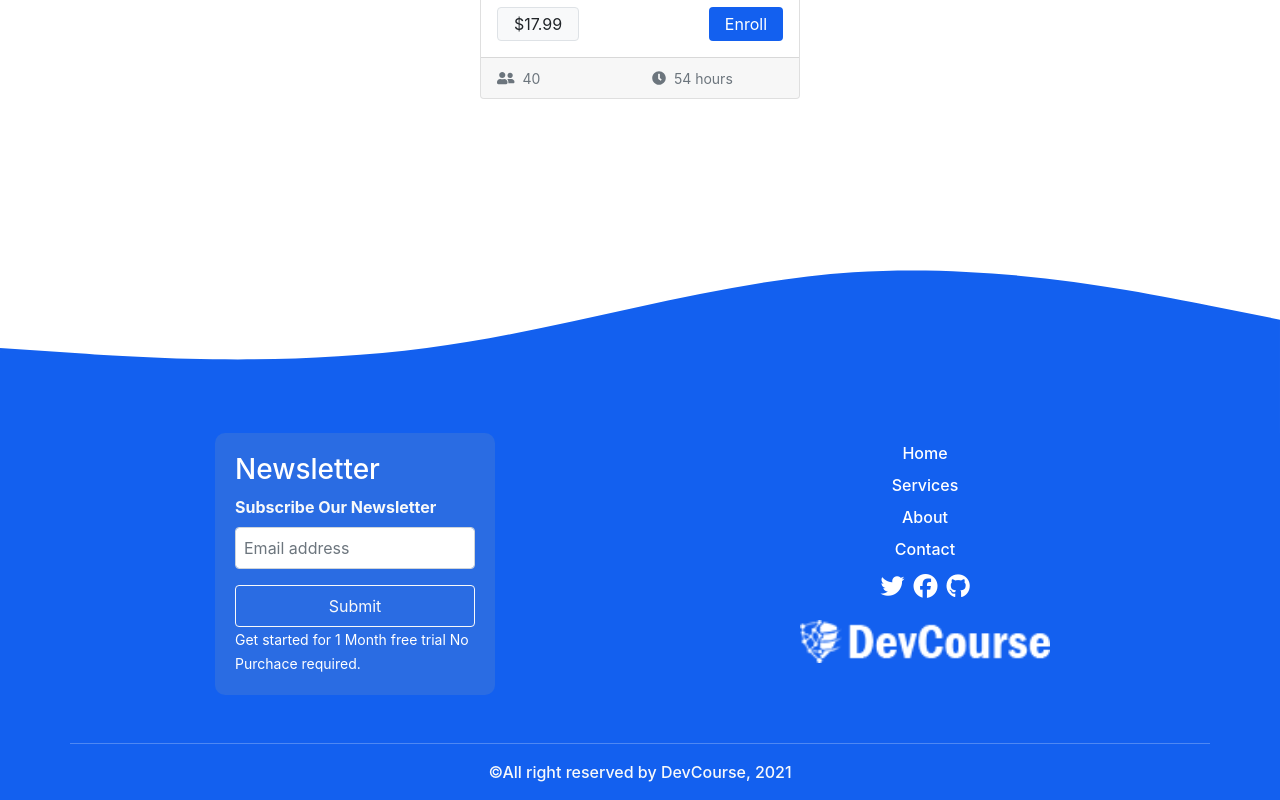
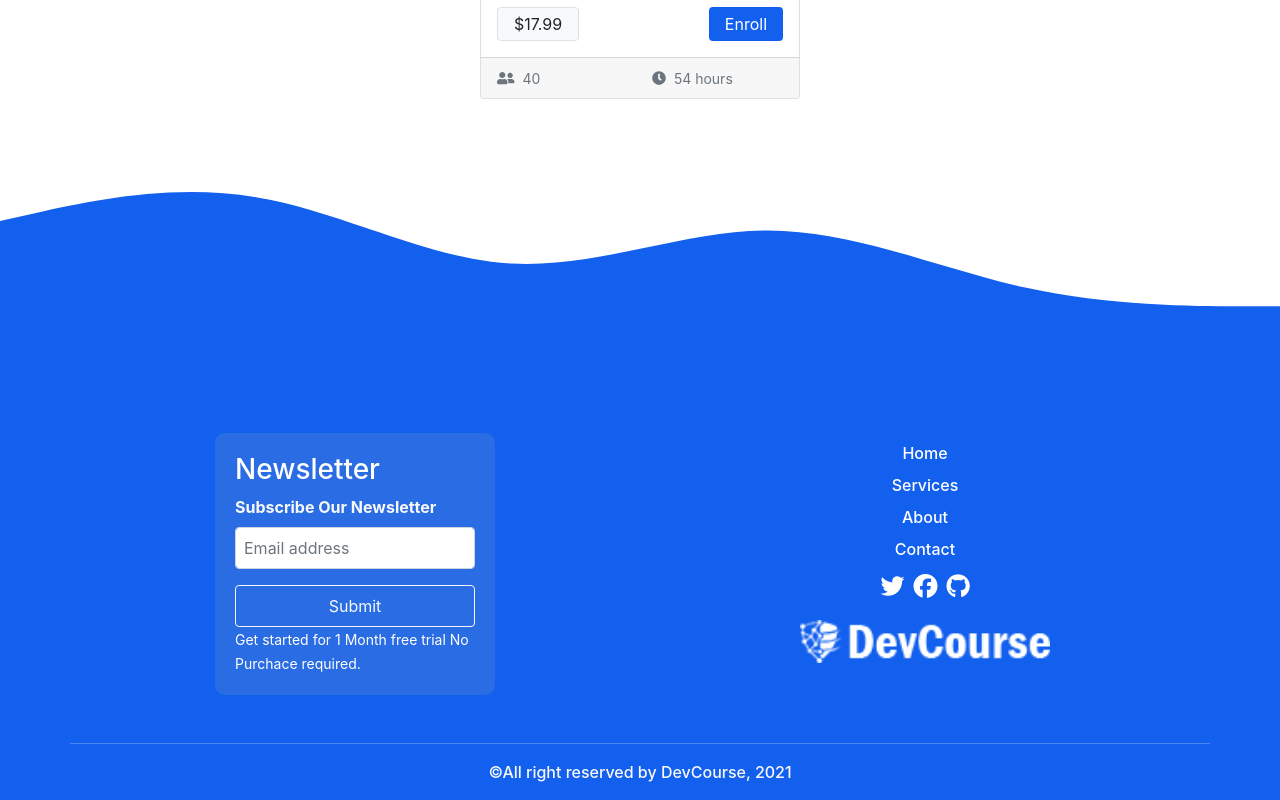
Before and after one commit to mdibuhossain/DevCourse, a React (Create React App) app: page / in a window 1280 px wide. Shown: the part 2060-2860 px from the top of the page. Built offline with nearby package versions, Linux system fonts and the light colour scheme.

Commit message:
footer wave changed

```diff
--- a/src/components/Footer/Footer.css
+++ b/src/components/Footer/Footer.css
@@ -3,9 +3,15 @@
     padding: 0;
 }
 .footer-container{
+    position: relative;
     margin-top: auto;
     width: 100%;
     font-size: 16px;
+}
+.footer-wave{
+    position: relative;
+    top: 15px;
+    z-index: -1;
 }
 .footer-inner{
     margin-top: auto;
--- a/src/components/Footer/Footer.js
+++ b/src/components/Footer/Footer.js
@@ -7,9 +7,7 @@ const Footer = () => {
     return (
         <div className="footer-container">
             <div className="footer-wave">
-                <svg xmlns="http://www.w3.org/2000/svg" viewBox="0 0 1440 320">
-                    <path fill="#1360EF" fillOpacity="1" d="M0,224L80,229.3C160,235,320,245,480,224C640,203,800,149,960,138.7C1120,128,1280,160,1360,176L1440,192L1440,320L1360,320C1280,320,1120,320,960,320C800,320,640,320,480,320C320,320,160,320,80,320L0,320Z"></path>
-                </svg>
+                <svg xmlns="http://www.w3.org/2000/svg" viewBox="0 0 1440 320"><path fill="#1360EF" fill-opacity="1" d="M0,64L48,53.3C96,43,192,21,288,37.3C384,53,480,107,576,112C672,117,768,75,864,74.7C960,75,1056,117,1152,138.7C1248,160,1344,160,1392,160L1440,160L1440,320L1392,320C1344,320,1248,320,1152,320C1056,320,960,320,864,320C768,320,672,320,576,320C480,320,384,320,288,320C192,320,96,320,48,320L0,320Z"></path></svg>
             </div>
             <div className="footer-inner">
                 <Container className="mx-auto">
```
